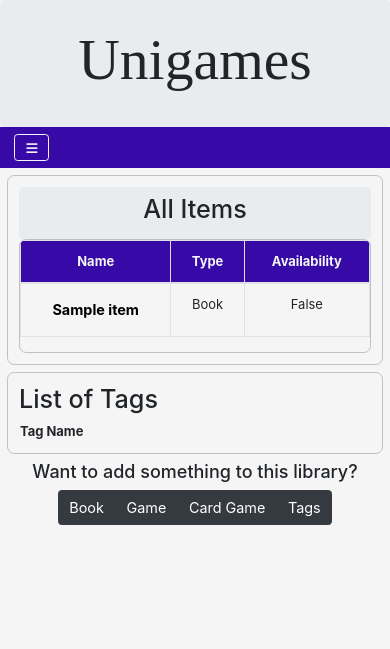
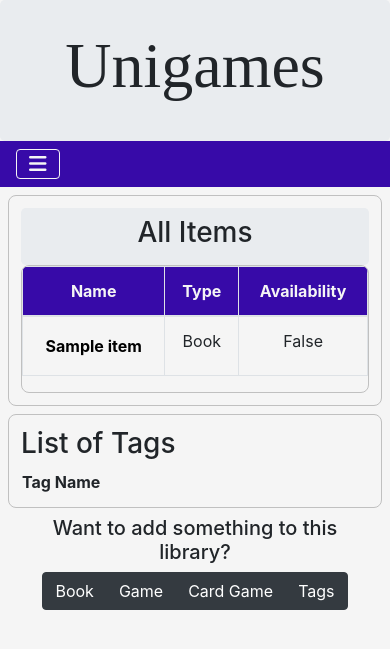
Before and after one commit to sirmiggles/project-dragon, a Django app: page /library/ALL/ in a window 390 px wide. Shown: the top 649 px of the page. Run offline with Django 3.2, Linux system fonts and the light colour scheme; tables that the repository leaves empty hold one stand-in row (values such as "Sample post"); lists and menus that the app fills with data are empty; some libraries are stand-ins or nearby versions; some web fonts are replaced.

Commit message:
Removed scaling for smaller devices.

```diff
--- a/src/dragon/dragon/static/dragon/item_detail.css
+++ b/src/dragon/dragon/static/dragon/item_detail.css
@@ -105,10 +105,6 @@
 /*  Up to 576px wide displays, will be mobile  */
 /*  As per Bootstrap 4's size viewport specifications  */
 @media screen and (max-width: 576px) {
-    * {
-        font-size: 1.05rem;
-    }
-
     .item-img {
         size: auto;
     }
--- a/src/dragon/dragon/static/dragon/lib_style.css
+++ b/src/dragon/dragon/static/dragon/lib_style.css
@@ -70,9 +70,3 @@
   margin-bottom: 1rem;
   text-align: center;
 }
-
-@media screen and (max-width: 576px) {
-  * {
-    font-size: 0.9rem;
-  }
-}
```
